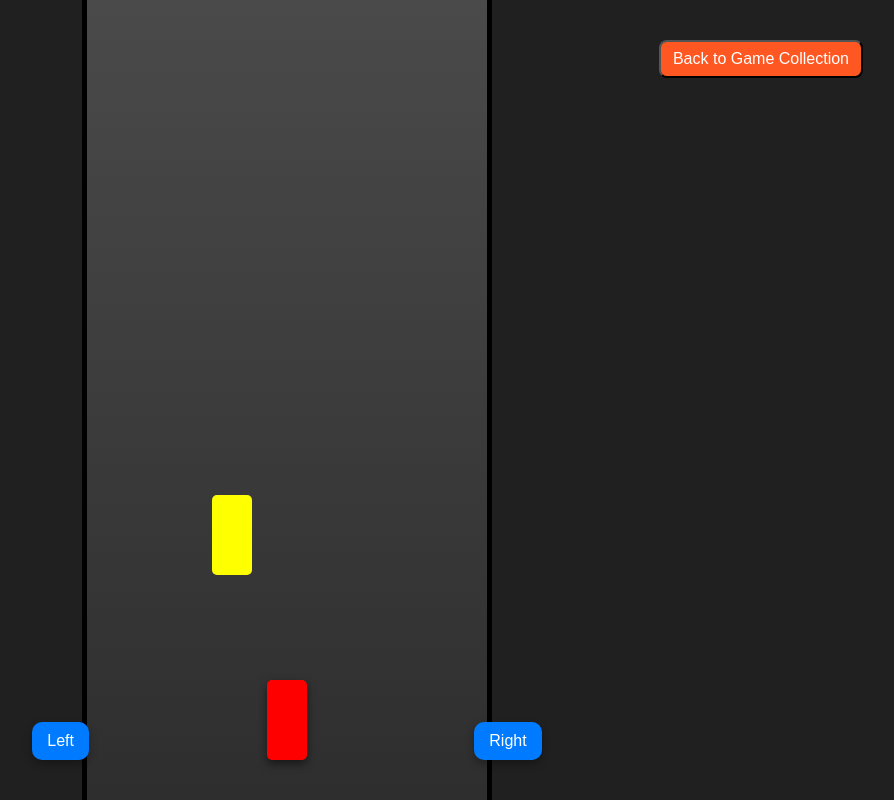
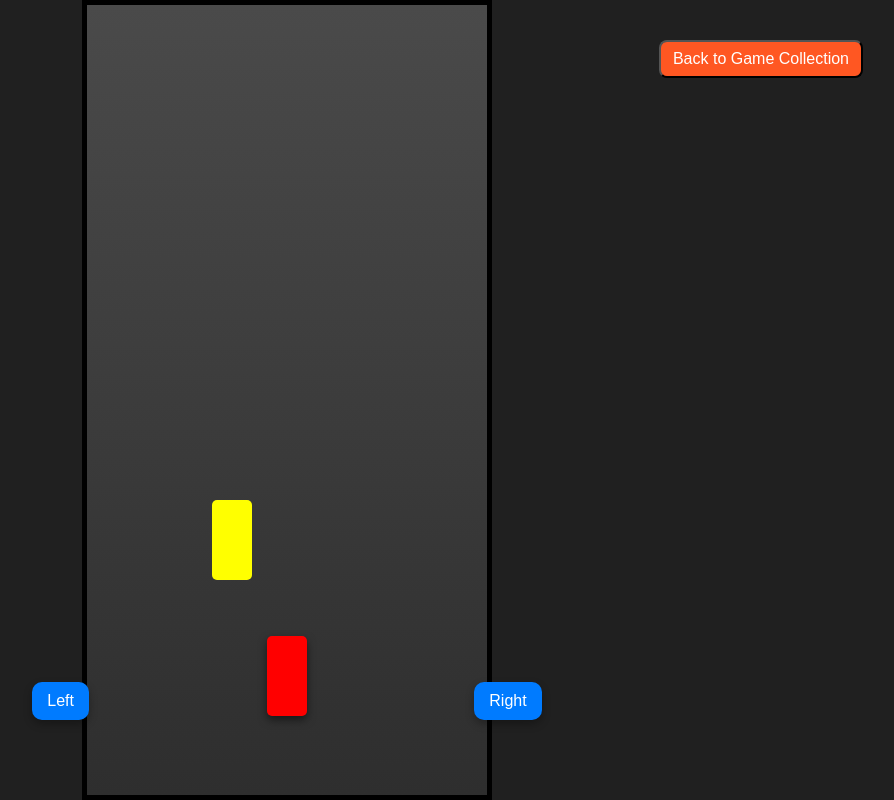
Before and after one commit to darshanpokhrel/pro, a plain HTML site: page carGame.html in a window 1280 px wide. Shown: the whole page, without its empty margins (353-1247 px from the left). Drawn offline with Linux system fonts and the light colour scheme.

Commit message:
Update carGame.html

```diff
--- a/carGame.html
+++ b/carGame.html
@@ -14,6 +14,7 @@
       overflow: hidden;
       font-family: Arial, sans-serif;
       background: #202020;
+      height: 100%;
     }
 
     .game-container {
@@ -23,6 +24,7 @@
       display: flex;
       justify-content: center;
       align-items: center;
+      flex-direction: column;
     }
 
     .road {
@@ -33,11 +35,14 @@
       background: linear-gradient(to bottom, #4a4a4a, #2e2e2e);
       border: 5px solid #000;
       overflow: hidden;
+      display: flex;
+      justify-content: center;
+      align-items: flex-end; /* Aligns elements to the bottom */
     }
 
     #car {
       position: absolute;
-      bottom: 5%;
+      bottom: 10%;
       left: 50%;
       transform: translateX(-50%);
       width: 10%; /* Relative width for responsiveness */
@@ -65,15 +70,14 @@
       font-size: 1.5rem;
       border-radius: 10px;
       z-index: 10;
-      display: flex;
+      display: none;
+      align-items: center;
       justify-content: center;
-      align-items: center;
-      display: none;
     }
 
     .controls {
       position: absolute;
-      bottom: 5%;
+      bottom: 10%; /* Adjust for spacing */
       width: 100%;
       display: flex;
       justify-content: space-evenly;
```
